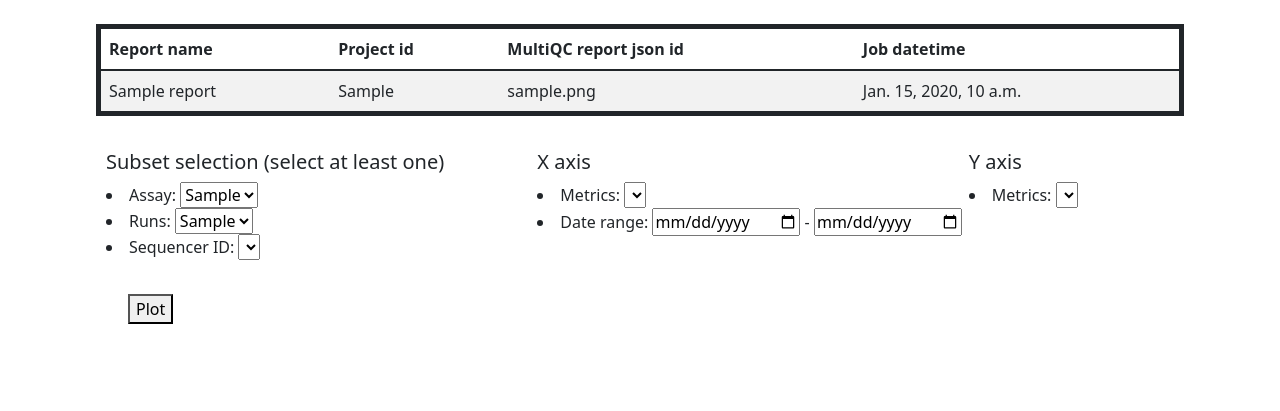
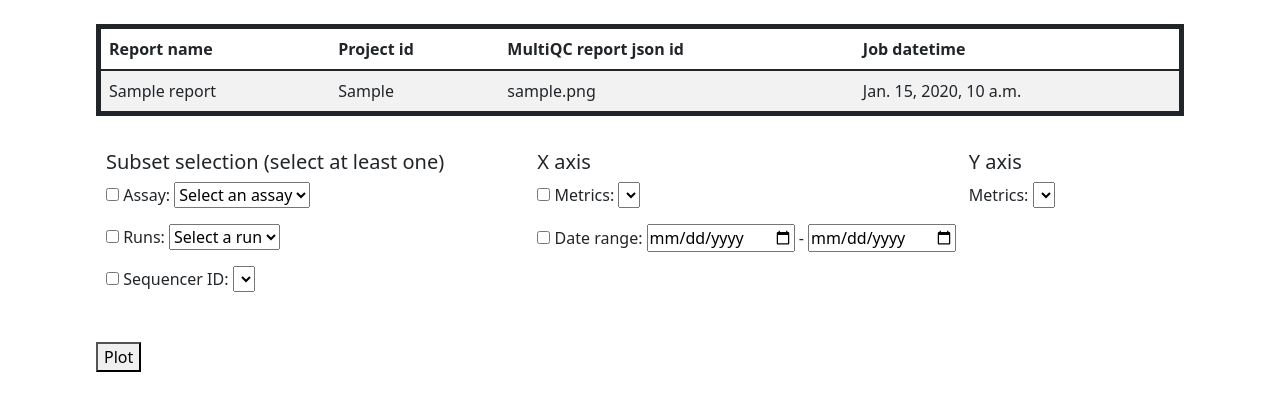
Before and after one commit to eastgenomics/trendyQC, a Django app: page /trendyqc/dashboard/ in a window 1280 px wide. Shown: the part 52-463 px from the top of the page. Run offline with Django 4.2, Linux system fonts and the light colour scheme; tables that the repository leaves empty hold one stand-in row (values such as "Sample post"); lists and menus that the app fills with data are empty; some libraries are stand-ins or nearby versions.

Commit message:
checkboxes for filtering

```diff
--- a/trendyqc/trend_monitoring/templates/dashboard.html
+++ b/trendyqc/trend_monitoring/templates/dashboard.html
@@ -55,36 +55,40 @@
 <div class="filter" style="width:85%; margin: auto; padding: 10px; ">
     <div class="filter-column" style="display: inline-block; *display: inline; zoom: 1; vertical-align: top; width:40%">
         <h5>Subset selection (select at least one)</h5>
-        <li>Assay:
+        <div>
+            <p><input type="checkbox"/>  Assay:
                 <select>
+                    <option value="">Select an assay</option>
                     {% for assay in assays %}
                         <option value="{{ assay }}">{{ assay }}</option>
                     {% endfor %}
                 </select>
-        </li>
-        <li>Runs:
+            </p>
+            <p><input type="checkbox"/>  Runs:
                 <select>
+                    <option value="">Select a run</option>
                     {% for report in report_data %}
                         <option value="{{ report.run }}">{{ report.run }}</option>
                     {% endfor %}
                 </select>
-        </li>
-        <li>Sequencer ID: <select></select></li>
+            </p>
+            <p><input type="checkbox"/>  Sequencer ID: <select></select></p>
+        </div>
     </div>
     <div class="filter-column" style="display: inline-block; *display: inline; zoom: 1; vertical-align: top; width:40%">
         <h5>X axis</h5>
-        <li>Metrics: <select></select></li>
-        <li>Date range: <input type="date"> - <input type="date"></li>
+        <p><input type="checkbox"/>  Metrics: <select></select></p>
+        <p><input type="checkbox"/>  Date range: <input type="date"> - <input type="date" id="date_range2"></p>
     </div>
     <div class="filter-column" style="display: inline-block; *display: inline; zoom: 1; vertical-align: top; width:18%">
         <h5>Y axis</h5>
-        <li>Metrics: <select></select></li>
+        <p>Metrics: <select></select></p>
     </div>
 </div>
 
 <br>
 
-<div style="padding-left:10%">
+<div style="padding-left:7.5%">
     <button>Plot</button>
 </div>
 
```
Lines whose indentation alone changed are shown as unchanged.
